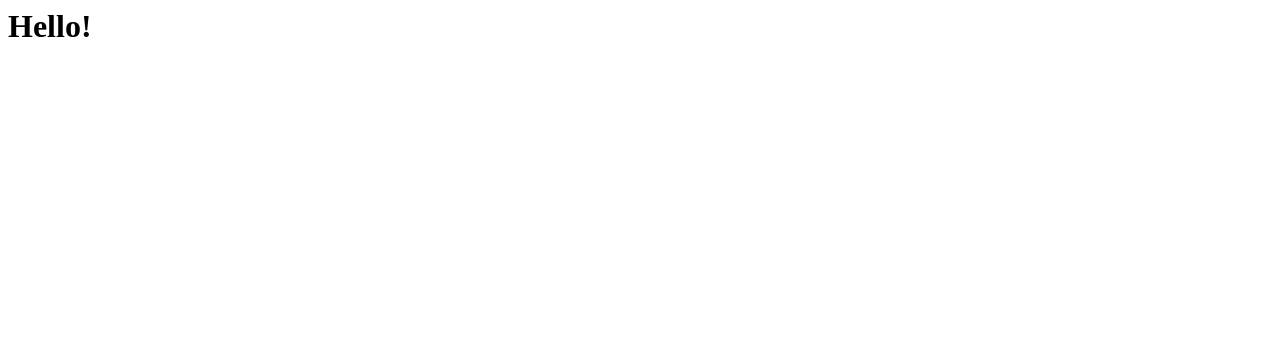
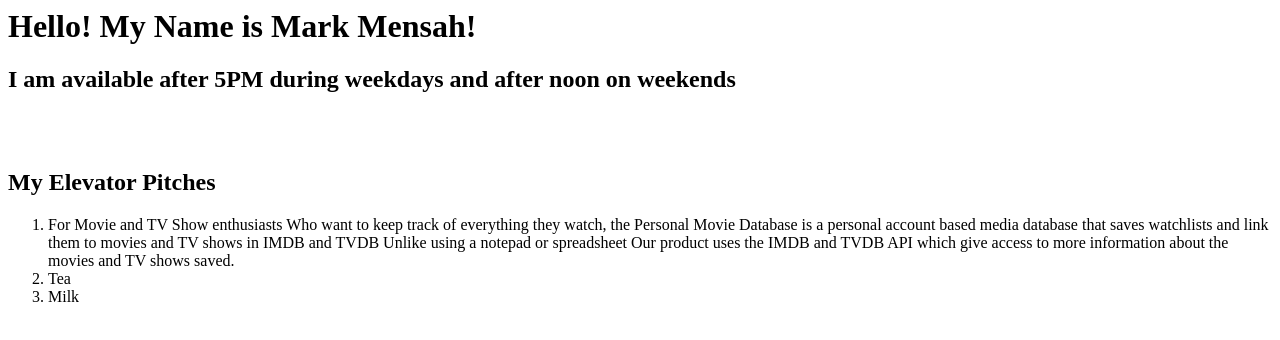
Before and after one commit to mfmensah/mmensah_cvtc_gh, a plain HTML site: page index.html in a window 1280 px wide. Drawn offline with Linux system fonts and the light colour scheme.

Commit message:
Update index.html

```diff
--- a/index.html
+++ b/index.html
@@ -1 +1,17 @@
-<h1>Hello!</h1>
+<h1>Hello! My Name is Mark Mensah!</h1>
+<h2>I am available after 5PM during weekdays and after noon on weekends</h2>
+<br/>
+<br/>
+<h2>My Elevator Pitches</h2>
+<ol>
+  <li>For Movie and TV Show enthusiasts
+Who want to keep track of everything they watch,
+the Personal Movie Database
+is a personal account based media database
+that saves watchlists and link them to movies and TV shows in IMDB and TVDB
+Unlike using a notepad or spreadsheet
+Our product uses the IMDB and TVDB API which give access to more information about the movies and TV shows saved.
+</li>
+  <li>Tea</li>
+  <li>Milk</li>
+</ol>
```
